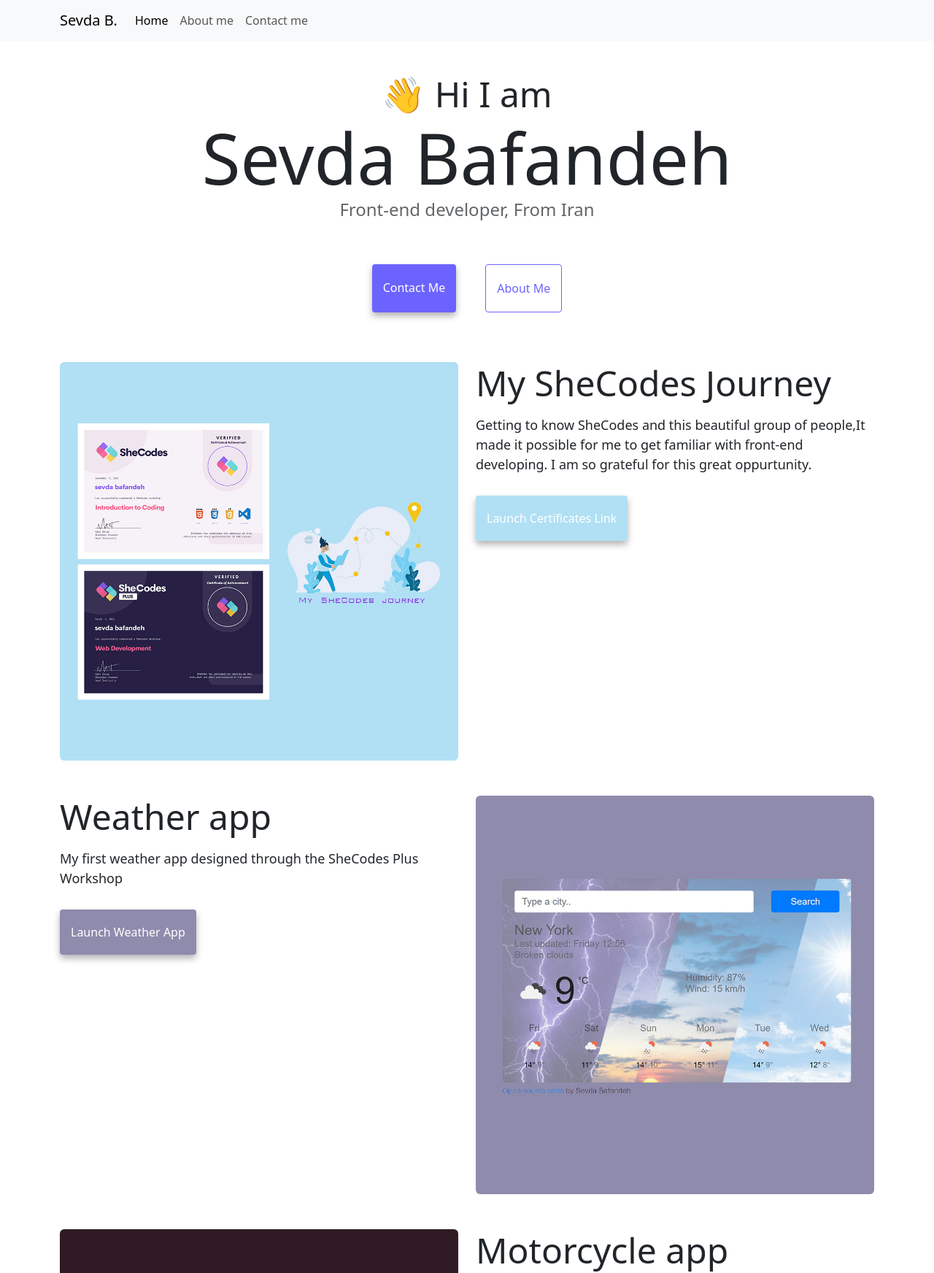
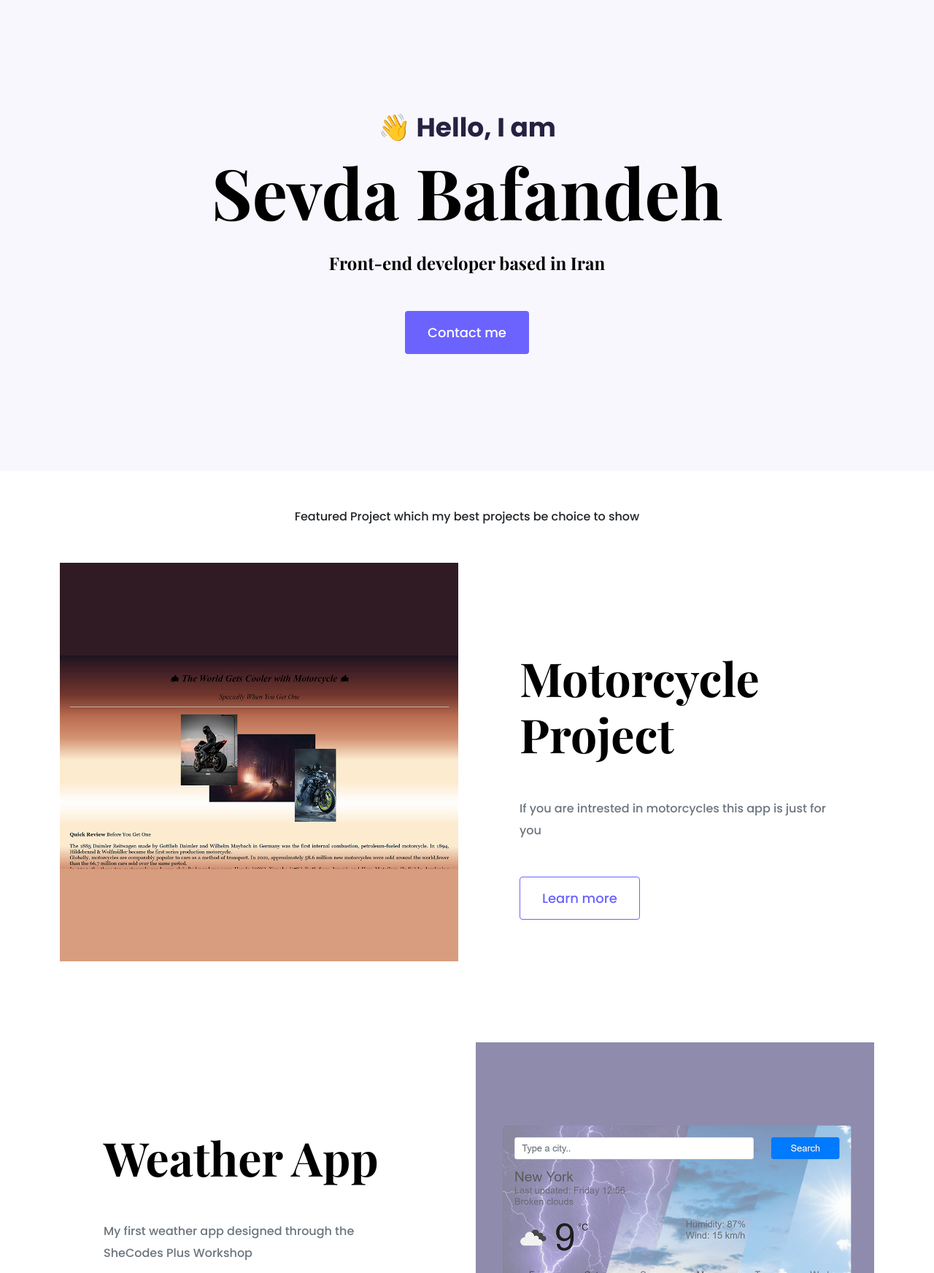
Before and after one commit to sevdaB/MYjOUrney, a plain HTML site: page index.html in a window 1280 px wide. Shown: the top 1744 px of the page at 73% size. Drawn offline with nearby package versions, Linux system fonts and the light colour scheme.

Commit message:
made some edits

```diff
--- a/index.html
+++ b/index.html
@@ -4,109 +4,85 @@
     <meta charset="UTF-8" />
     <meta http-equiv="X-UA-Compatible" content="IE=edge" />
     <meta name="viewport" content="width=device-width, initial-scale=1.0" />
+    <title>My Portfolio</title>
+
     <link
-      href="https://cdn.jsdelivr.net/npm/bootstrap@5.3.0-alpha3/dist/css/bootstrap.min.css"
+      href="https://cdn.jsdelivr.net/npm/bootstrap@5.0.0-beta2/dist/css/bootstrap.min.css"
       rel="stylesheet"
-      integrity="sha384-KK94CHFLLe+nY2dmCWGMq91rCGa5gtU4mk92HdvYe+M/SXH301p5ILy+dN9+nJOZ"
+      integrity="sha384-BmbxuPwQa2lc/FVzBcNJ7UAyJxM6wuqIj61tLrc4wSX0szH/Ev+nYRRuWlolflfl"
       crossorigin="anonymous"
     />
+    <link rel="preconnect" href="https://fonts.gstatic.com" />
+    <link
+      href="https://fonts.googleapis.com/css2?family=Playfair+Display:wght@700&family=Poppins:wght@500;700&display=swap"
+      rel="stylesheet"
+    />
+    <link rel="stylesheet" href="styles/portfolio.css" />
+
     <script
-      src="https://cdn.jsdelivr.net/npm/bootstrap@5.3.0-alpha3/dist/js/bootstrap.bundle.min.js"
-      integrity="sha384-ENjdO4Dr2bkBIFxQpeoTz1HIcje39Wm4jDKdf19U8gI4ddQ3GYNS7NTKfAdVQSZe"
+      src="https://cdn.jsdelivr.net/npm/bootstrap@5.0.0-beta2/dist/js/bootstrap.bundle.min.js"
+      integrity="sha384-b5kHyXgcpbZJO/tY9Ul7kGkf1S0CWuKcCD38l8YkeH8z8QjE0GmW1gYU5S9FOnJ0"
       crossorigin="anonymous"
     ></script>
-    <link rel="stylesheet" href="styles/journey.css" />
-    <link rel="preconnect" href="https://fonts.googleapis.com" />
-    <link rel="preconnect" href="https://fonts.gstatic.com" crossorigin />
-    <link
-      href="https://fonts.googleapis.com/css2?family=Caveat&family=Kaushan+Script&family=Playfair+Display:wght@700&family=Poppins:wght@400;500;700&display=swap"
-      rel="stylesheet"
-    />
     <script
-      src="https://kit.fontawesome.com/bc2dab7ae1.js"
+      src="https://kit.fontawesome.com/ddc3ee268a.js"
       crossorigin="anonymous"
     ></script>
-    <title>Document</title>
   </head>
   <body>
-    <nav class="navbar navbar-expand-lg navbar-light bg-light fixed-top">
-      <div class="container">
-        <a class="navbar-brand" href="index.html">Sevda B.</a>
-        <button
-          class="navbar-toggler"
-          type="button"
-          data-bs-toggle="collapse"
-          data-bs-target="#navbarNav"
-          aria-controls="navbarNav"
-          aria-expanded="false"
-          aria-label="Toggle navigation"
-        >
-          <span class="navbar-toggler-icon"></span>
-        </button>
-        <div class="collapse navbar-collapse" id="navbarNav">
-          <ul class="navbar-nav">
-            <li class="nav-item">
-              <a class="nav-link active" aria-current="page" href="index.html"
-                >Home</a
-              >
-            </li>
-            <li class="nav-item">
-              <a class="nav-link" href="about.html">About me</a>
-            </li>
-            <li class="nav-item">
-              <a class="nav-link" href="about.html#contact">Contact me</a>
-            </li>
-          </ul>
+    <div class="hero">
+      <p>👋 Hello, I am</p>
+      <h1>Sevda Bafandeh</h1>
+      <h2 class="mb-5">Front-end developer based in Iran</h2>
+      <div>
+        <a href="#" class="btn btn-branding">Contact me</a>
+      </div>
+    </div>
+    <p class="text-center m-5">
+      Featured Project which my best projects be choice to show
+    </p>
+    <div class="container">
+      <div class="row mb-5">
+        <div class="col d-none d-lg-block">
+          <img src="images/motor.jpg" class="img-fluid" alt="" />
         </div>
-      </div>
-    </nav>
-    <h2 class="text-center">👋 Hi I am</h2>
-    <h1 class="text-center">Sevda Bafandeh</h1>
-    <h3 class="text-center">Front-end developer, From Iran</h3>
-    <div class="navigation-links mb-5">
-      <a href="about.html#contact" class="primary-link">Contact me</a>
-      <a href="about.html" class="secondary-link">About me</a>
-    </div>
-    <div class="container">
-      <div class="row">
-        <div class="col-6">
-          <img src="images/road.jpg" class="img-fluid rounded" />
-        </div>
-        <div class="col-6">
-          <h2 class="mb-3">My SheCodes Journey</h2>
-          <p>
-            Getting to know SheCodes and this beautiful group of people,It made
-            it possible for me to get familiar with front-end developing. I am
-            so grateful for this great oppurtunity.
-          </p>
-          <div class="mt-5">
-            <a href="#" class="primary-link-1">Launch Certificates Link</a>
+        <div class="col">
+          <div class="project-desciption">
+            <h2 class="mb-5">Motorcycle Project</h2>
+            <p class="mb-5 text-muted">
+              If you are intrested in motorcycles this app is just for you
+            </p>
+            <a href="" class="btn btn-branding-outline"> Learn more </a>
           </div>
         </div>
       </div>
-      <div class="row mt-5">
-        <div class="col-6">
-          <h2 class="mb-3">Weather app</h2>
-          <p>
-            My first weather app designed through the SheCodes Plus Workshop
-          </p>
-          <div class="mt-5">
-            <a href="#" class="primary-link-2">Launch Weather App</a>
+      <div class="row mb-5">
+        <div class="col">
+          <div class="project-desciption">
+            <h2 class="mb-5">Weather App</h2>
+            <p class="mb-5 text-muted">
+              My first weather app designed through the SheCodes Plus Workshop
+            </p>
+            <a href="" class="btn btn-branding-outline"> Learn more </a>
           </div>
         </div>
-        <div class="col-6">
-          <img src="images/weather.jpg" class="img-fluid rounded" />
+        <div class="col d-none d-lg-block">
+          <img src="images/weather.jpg" class="img-fluid" alt="" />
         </div>
       </div>
-      <div class="row mt-5">
-        <div class="col-6">
-          <img src="images/motor.jpg" class="img-fluid rounded" />
+      <div class="row">
+        <div class="col d-none d-lg-block">
+          <img src="images/road.jpg" class="img-fluid" alt="" />
         </div>
-        <div class="col-6">
-          <h2 class="mb-3">Motorcycle app</h2>
-          <p>If you are intrested in motorcycles this app is just for you</p>
-          <div class="mt-5">
-            <a href="#" class="primary-link-3">Launch Motorcycle App</a>
+        <div class="col">
+          <div class="project-desciption">
+            <h2 class="mb-5">MY SheCodes Journey so far</h2>
+            <p class="mb-5 text-muted">
+              Getting to know SheCodes and this beautiful group of people,It
+              made it possible for me to get familiar with front-end developing.
+              I am so grateful for this great oppurtunity.
+            </p>
+            <a href="" class="btn btn-branding-outline"> Learn more </a>
           </div>
         </div>
       </div>
--- /dev/null
+++ b/styles/portfolio.css
@@ -0,0 +1,98 @@
+:root {
+  --branding-color: #6c63ff;
+  --secondary-color: #f9f7fe;
+  --heading-font-family: "Playfair Display", serif;
+  --default-font-family: "Poppins", sans-serif;
+}
+
+body {
+  font-family: var(--default-font-family);
+}
+
+h1,
+h2,
+h3,
+h4,
+h5,
+h6 {
+  color: black;
+  font-family: var(--heading-font-family);
+  font-weight: bold;
+}
+
+h1 {
+  font-size: 96px;
+  line-height: 1.5;
+}
+
+h2 {
+  font-size: 64px;
+}
+
+p {
+  font-weight: normal;
+  font-size: 16px;
+  line-height: 30px;
+}
+
+.hero {
+  background: var(--secondary-color);
+  text-align: center;
+  padding: 160px 20px;
+}
+
+.hero p {
+  font-size: 36px;
+  font-weight: bold;
+  margin: 0;
+  color: #272142;
+}
+
+.hero h2 {
+  font-family: var(--heading-font-family);
+  font-weight: normal;
+  line-height: 1.5;
+  font-size: 24px;
+}
+
+.btn-branding {
+  background: var(--branding-color);
+  border-radius: 4px;
+  color: white;
+  font-size: 18px;
+  line-height: 27px;
+  padding: 15px 30px;
+}
+
+.btn-branding-outline {
+  color: var(--branding-color);
+  border: 1px solid var(--branding-color);
+  border-radius: 4px;
+  font-size: 18px;
+  line-height: 27px;
+  padding: 15px 30px;
+}
+
+.project-desciption {
+  padding: 120px 60px;
+}
+
+@media (max-width: 900px) {
+  h1 {
+    font-size: 44px;
+    line-height: 2;
+  }
+
+  h2 {
+    font-size: 44px;
+  }
+
+  .hero {
+    padding: 80px 20px;
+  }
+
+  .project-desciption {
+    padding: 0;
+    text-align: center;
+  }
+}
```
